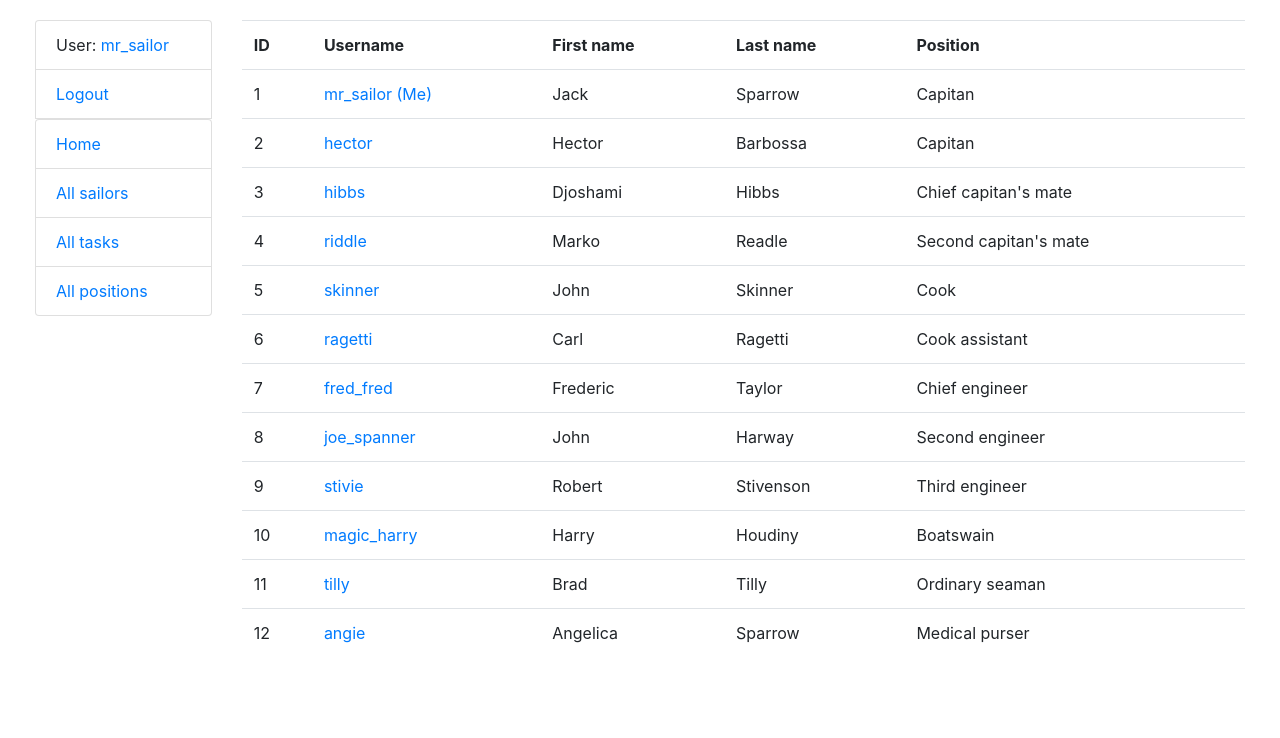
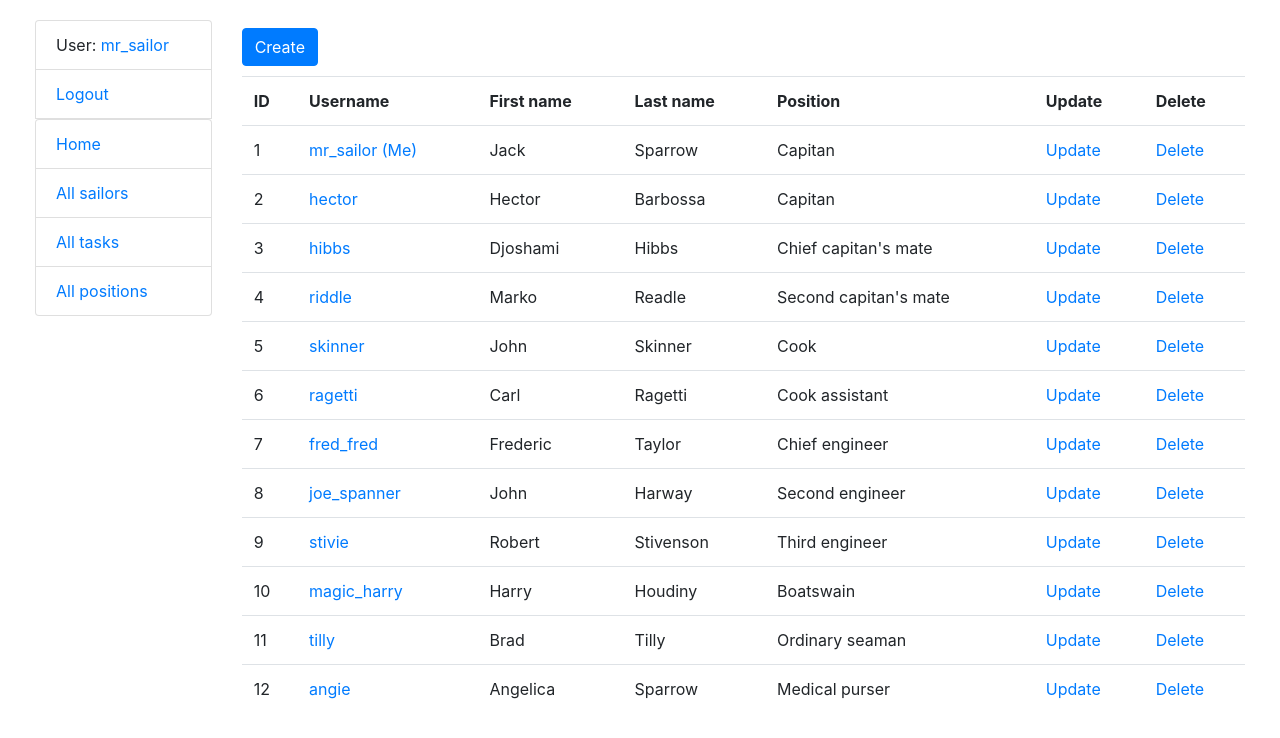
Before and after one commit to phaishuk/ship-task-manager, a Django app: page /sailor/ in a window 1280 px wide. Shown: the top 738 px of the page. Run offline with Django 4.2, Linux system fonts and the light colour scheme; a user stored in the database is signed in; data comes from the database, SQL or seed files in the repository.

Commit message:
add & configure Create, Update, Delete (urls, views, templates) for Sailors views

```diff
--- a/sailors_app/urls.py
+++ b/sailors_app/urls.py
@@ -8,7 +8,7 @@ from sailors_app.views import (
     PositionListView,
     PositionDetailView,
     SailorListView,
-    SailorDetailView,
+    SailorDetailView, SailorCreateView, SailorUpdateView, SailorDeleteView,
 )
 
 app_name = "sailors_app"
@@ -53,4 +53,19 @@ urlpatterns = [
         PositionDetailView.as_view(),
         name="position-detail"
     ),
+    path(
+        "sailor/create",
+        SailorCreateView.as_view(),
+        name="sailor-create"
+    ),
+    path(
+        "sailor/<int:pk>/update/",
+        SailorUpdateView.as_view(),
+        name="sailor-update"
+    ),
+    path(
+        "sailor/<int:pk>/delete/",
+        SailorDeleteView.as_view(),
+        name="sailor-delete"
+    ),
 ]
--- a/sailors_app/views.py
+++ b/sailors_app/views.py
@@ -1,6 +1,7 @@
 from django.contrib.auth.decorators import login_required
 from django.contrib.auth.mixins import LoginRequiredMixin
 from django.shortcuts import render
+from django.urls import reverse_lazy
 from django.views import generic
 
 from sailors_app.models import Task, Sailor, Position
@@ -29,7 +30,21 @@ class SailorDetailView(LoginRequiredMixin, generic.DetailView):
     model = Sailor
 
 
-# class SailorCreateView()
+class SailorCreateView(LoginRequiredMixin, generic.CreateView):
+    model = Sailor
+    fields = "__all__"
+    success_url = reverse_lazy("sailors_app:sailor-list")
+
+
+class SailorUpdateView(LoginRequiredMixin, generic.UpdateView):
+    model = Sailor
+    fields = "__all__"
+    success_url = reverse_lazy("sailors_app:sailor-list")
+
+
+class SailorDeleteView(LoginRequiredMixin, generic.DeleteView):
+    model = Sailor
+    success_url = reverse_lazy("sailors_app:sailor-list")
 
 
 class TaskListView(LoginRequiredMixin, generic.ListView):
--- a/ship_task_manager/settings.py
+++ b/ship_task_manager/settings.py
@@ -45,7 +45,8 @@ INSTALLED_APPS = [
     "django_extensions",
     "debug_toolbar",
     "crispy_forms",
-    "sailors_app"
+    "crispy_bootstrap4",
+    "sailors_app",
 ]
 
 MIDDLEWARE = [
@@ -76,6 +77,9 @@ TEMPLATES = [
         },
     },
 ]
+
+
+CRISPY_TEMPLATE_PACK = "bootstrap4"
 
 
 WSGI_APPLICATION = "ship_task_manager.wsgi.application"
--- a/templates/sailors_app/sailor_list.html
+++ b/templates/sailors_app/sailor_list.html
@@ -1,6 +1,11 @@
 {% extends "base.html" %}
 
 {% block content %}
+  <h1>
+     <a href="{% url 'sailors_app:sailor-create' %}" class="btn btn-primary link-to-page">
+      Create
+    </a>
+  </h1>
 
     {% if sailor_list %}
     <table class="table">
@@ -10,6 +15,8 @@
         <th>First name</th>
         <th>Last name</th>
         <th>Position</th>
+        <th>Update</th>
+        <th>Delete</th>
       </tr>
     {% for sailor in sailor_list %}
       <tr>
@@ -23,6 +30,16 @@
         <td>{{ sailor.first_name }}</td>
         <td>{{ sailor.last_name }}</td>
         <td>{{ sailor.position }}</td>
+        <td>
+          <a href="{% url 'sailors_app:sailor-update' pk=sailor.id %}">
+            Update
+          </a>
+        </td>
+        <td>
+          <a href="{% url 'sailors_app:sailor-delete' pk=sailor.id %}">
+            Delete
+          </a>
+        </td>
       </tr>
     {% endfor %}
 
```
Also changed, not shown: templates/sailors_app/sailor_confirm_delete.html (added, +10 -0 lines), templates/sailors_app/sailor_form.html (added, +12 -0 lines).
